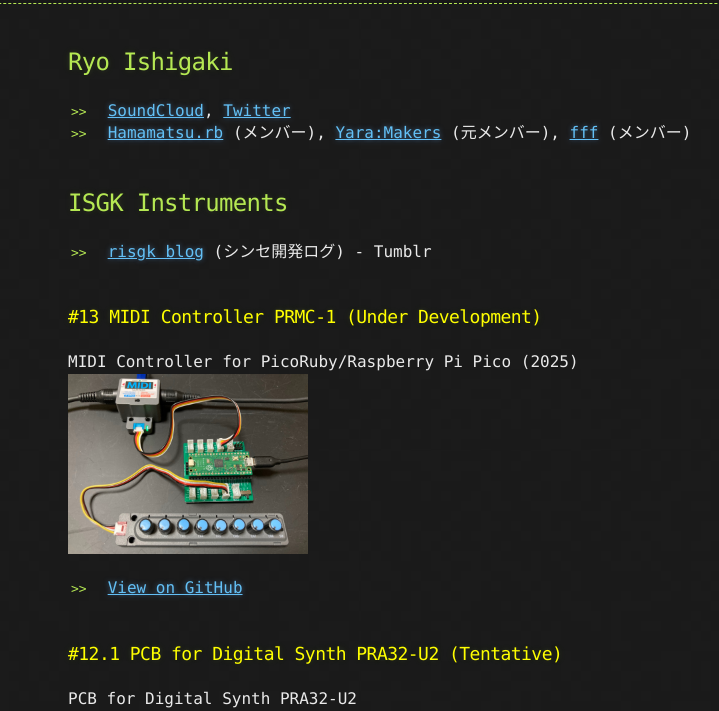
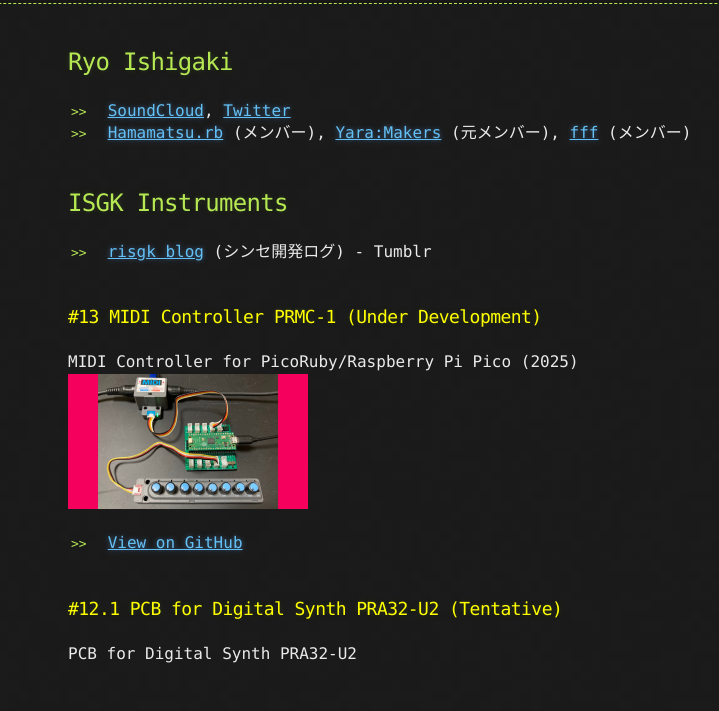
Before and after one commit to risgk/risgk.github.io, a plain HTML site: page index.html in a window 1280 px wide. Shown: the part 82-793 px from the top of the page, without its empty margins (172-891 px from the left). Drawn offline with Linux system fonts and the light colour scheme.

Commit message:
Update index.html

```diff
--- a/index.html
+++ b/index.html
@@ -39,7 +39,7 @@
 
 MIDI Controller for PicoRuby/Raspberry Pi Pico (2025)<br>
 
-<a href="./midi-controller-prmc-1/midi-controller-prmc-1-1440x1080.jpg"><img src="./midi-controller-prmc-1/midi-controller-prmc-1-1440x1080.jpg" alt="MIDI Controller PRMC-1" width="240"></a>
+<a href="./midi-controller-prmc-1/midi-controller-prmc-1-1920x1080.jpg"><img src="./midi-controller-prmc-1/midi-controller-prmc-1-1920x1080.jpg" alt="MIDI Controller PRMC-1" width="240"></a>
 
 <ul>
 <li><a href="https://github.com/risgk/midi-controller-prmc-1">View on GitHub</a></li>
```
